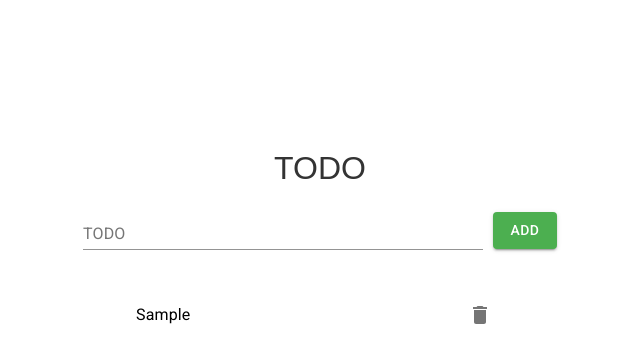
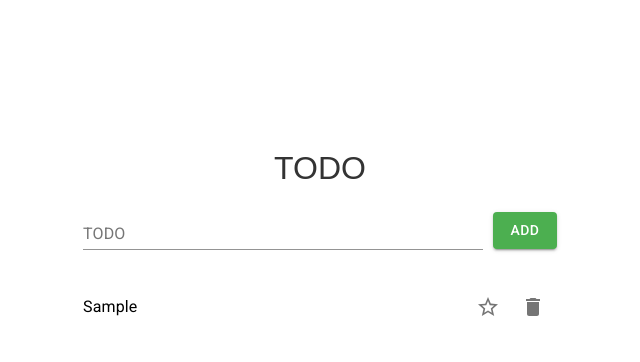
Before and after one commit to chunaixxx/react-todo-app, a React app: page / in a window 1280 px wide. Both pictures are taken after typing "Sample" into the empty fields and a click on the button "ADD". Shown: the top 362 px of the page, without its empty margins (320-960 px from the left). Built offline with nearby package versions, Linux system fonts and the light colour scheme.

Commit message:
Добавление возможности отметить задание звездочкой как важное

```diff
--- a/src/App.js
+++ b/src/App.js
@@ -30,12 +30,25 @@ const App = () => {
 		setTodos(todosNew);
 	}
 
+	const handleClickStar = id => {
+		let todosNew = [...todos];
+
+		todos.forEach((el, index) => {
+			if (el.id == id) todosNew[index].done = !todosNew[index].done;
+		})
+
+		setTodos(todosNew);
+	}
+
 	return (
 		<main className="main">
 			<h1 className="main__title">TODO</h1>
 
 			<TodoForm addTodo={(textAreaValue) => addTodo(textAreaValue)}/>
-			<TodoList todos={ todos } removeTodo={ id => removeTodo(id) }/>
+			<TodoList todos={ todos }
+					  removeTodo={ id => removeTodo(id) }
+					  handleClickStar={ id => handleClickStar(id) }
+			/>
 		</main>
 	)
 }
--- a/src/components/TodoList.js
+++ b/src/components/TodoList.js
@@ -6,6 +6,10 @@ import List from '@material-ui/core/List';
 import ListItem from '@material-ui/core/ListItem';
 import ListItemText from '@material-ui/core/ListItemText';
 
+import Checkbox from '@material-ui/core/Checkbox';
+import StarIcon from '@material-ui/icons/Star';
+import StarBorderIcon from '@material-ui/icons/StarBorder';
+
 import DeleteIcon from '@material-ui/icons/Delete';
 
 import IconButton from '@material-ui/core/IconButton';
@@ -13,13 +17,16 @@ import Button from '@material-ui/core/Button';
 
 const useStyles = makeStyles((theme) => ({
 	list: {
-		minWidth: '400px',
-		maxWidth: '800px',
+		width: '100%',
 		marginTop: '25px'
 	},
 	list__item: {
 		display: 'flex',
-		justifityContent: 'spaceBetween'
+		justifityContent: 'spaceBetween',
+		padding: '0px'
+	},
+	list__star: {
+		color: '#ffd847',
 	},
 	list__delete: {
 		transition: '.1s ease',
@@ -43,6 +50,14 @@ const TodoList = props => {
 							className={ classes.list__item }
 						>
 							<ListItemText primary={item.text} />
+							<Checkbox
+								checked={item.done ? true : false}
+								onChange={ () => props.handleClickStar(item.id) }
+								icon={ <StarBorderIcon / > }
+								checkedIcon={ <StarIcon className={ classes.list__star } /> }
+							/>
+
+
 							<IconButton
 								aria-label="delete"
 								onClick={ () => props.removeTodo(item.id) }
--- a/src/styles/App.css
+++ b/src/styles/App.css
@@ -8,8 +8,13 @@ body, html {
 	font-family: Arial, sans-serif;
 }
 
+body {
+	display: flex;
+	justify-content: center;
+}
+
 .main {
-	width: 100%;
+	max-width: 700px;
 	height: 100vh;
 
 	padding-top: 150px;
```
Also changed, not shown: 1 other file (tests, documents, lock files or other folders). Lines whose indentation alone changed are shown as unchanged.
